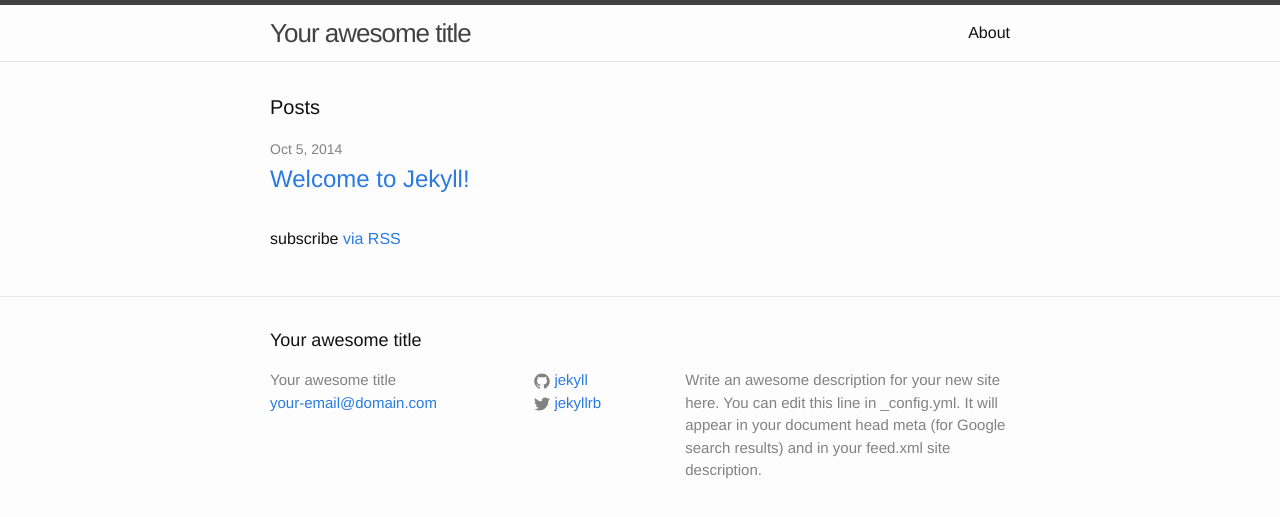
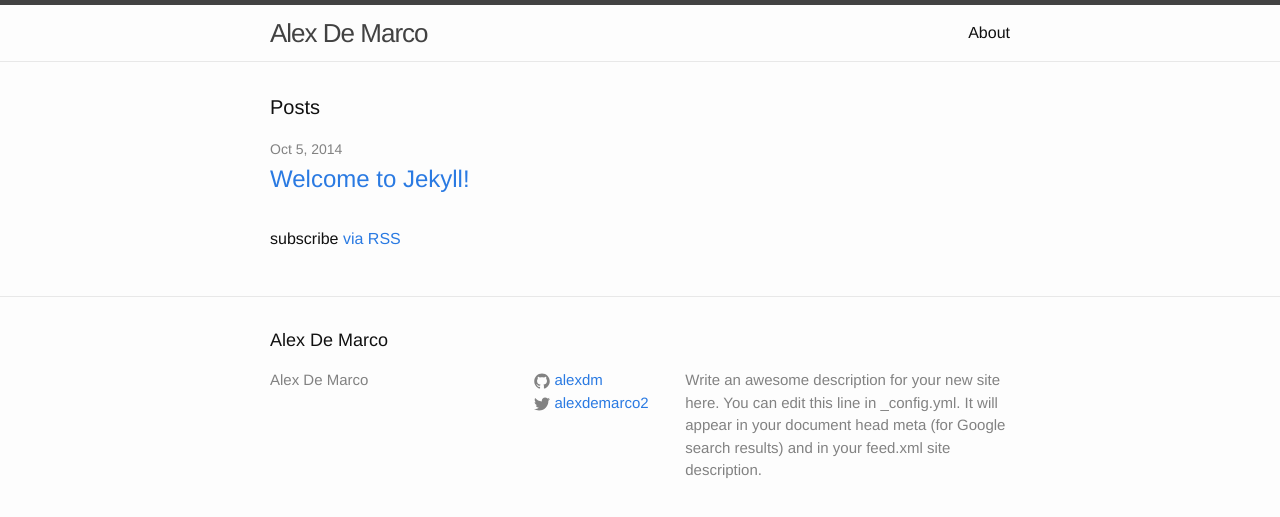
Before and after one commit to alexdm/alexdm.github.io, a Jekyll site: the page built from index.html, in a window 1280 px wide. Shown: the top 517 px of the page. Built offline with Jekyll 4.4.1, drawn with Linux system fonts in a browser that asks for light colours.

Commit message:
added my name; removed email from footer

```diff
--- a/_config.yml
+++ b/_config.yml
@@ -1,14 +1,14 @@
 # Site settings
-title: Your awesome title
-email: your-email@domain.com
+title: Alex De Marco
+email: alex6152@gmail.com
 description: > # this means to ignore newlines until "baseurl:"
   Write an awesome description for your new site here. You can edit this
   line in _config.yml. It will appear in your document head meta (for
   Google search results) and in your feed.xml site description.
 baseurl: "" # the subpath of your site, e.g. /blog/
 url: "http://yourdomain.com" # the base hostname & protocol for your site
-twitter_username: jekyllrb
-github_username:  jekyll
+twitter_username: alexdemarco2
+github_username:  alexdm
 
 # Build settings
 markdown: kramdown
--- a/_includes/footer.html
+++ b/_includes/footer.html
@@ -8,7 +8,6 @@
       <div class="footer-col  footer-col-1">
         <ul class="contact-list">
           <li>{{ site.title }}</li>
-          <li><a href="mailto:{{ site.email }}">{{ site.email }}</a></li>
         </ul>
       </div>
 
```
